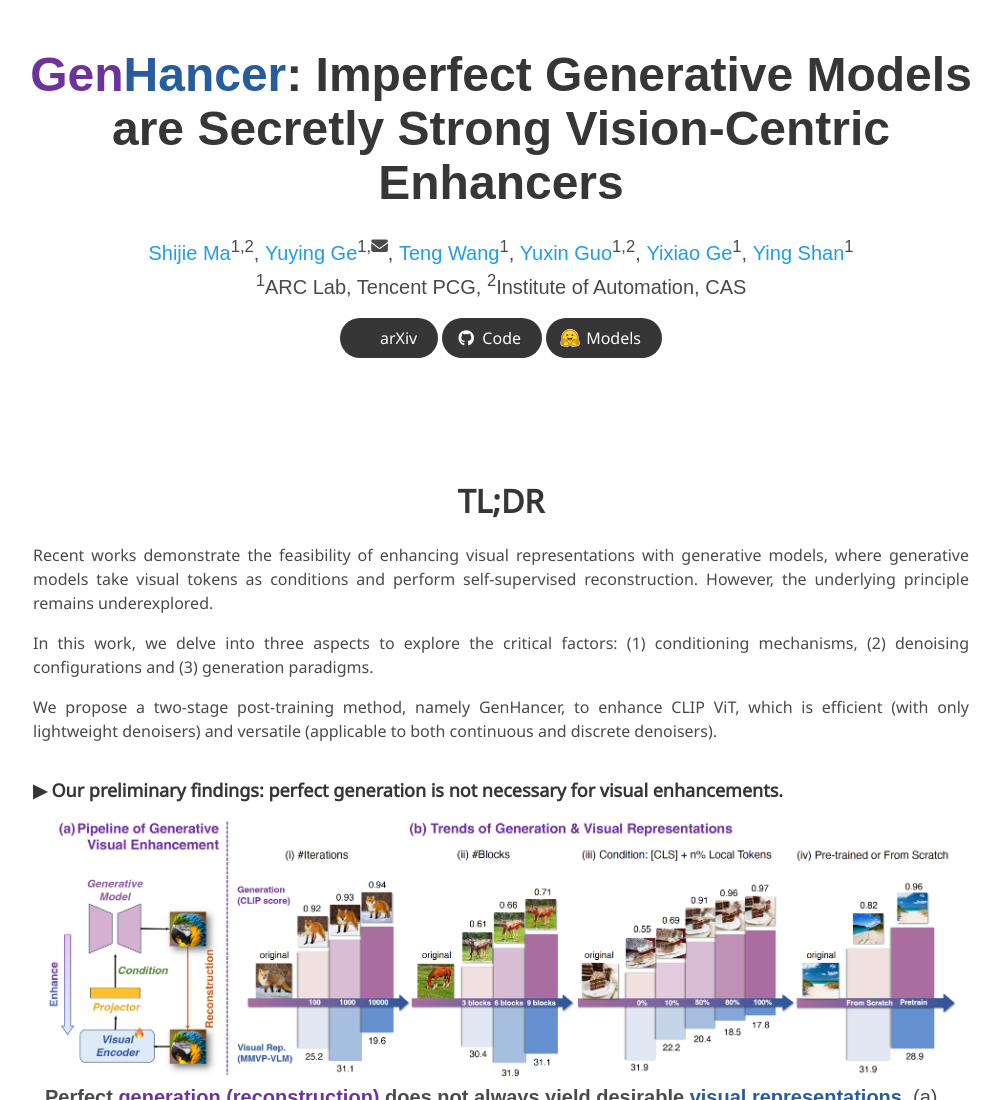
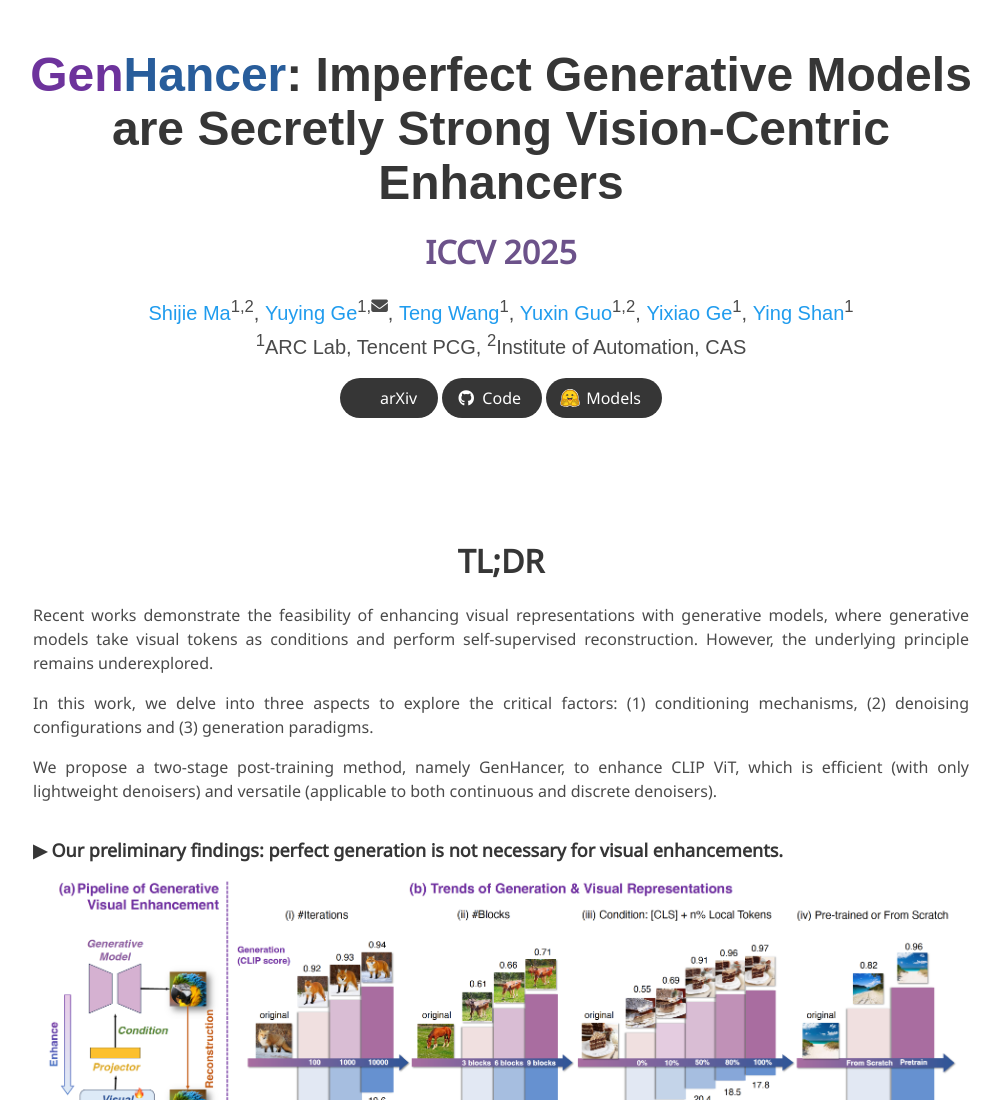
Before and after one commit to mashijie1028/mashijie1028.github.io, a plain HTML site: page GenHancer/index.html in a window 1280 px wide. Shown: the top 1100 px of the page, without its empty margins (139-1140 px from the left). Drawn offline with nearby package versions, Linux system fonts and the light colour scheme; some icons are missing; a web font is replaced by a local one.

Commit message:
Upload GenHacer project page

```diff
--- a/GenHancer/index.html
+++ b/GenHancer/index.html
@@ -49,6 +49,7 @@
       <div class="columns is-centered">
         <div class="column has-text-centered">
           <h1 class="title is-1 publication-title"><span style="color: #6D339C;">Gen</span><span style="color: #285D9B;">Hancer</span>: Imperfect Generative Models are Secretly Strong Vision-Centric Enhancers</h1>
+          <h2 class="title is-3"><span style="color: #6C528A;">ICCV 2025</span></h2>
           <div class="is-size-5 publication-authors">
             <span class="author-block">
               <a href="https://mashijie1028.github.io">Shijie Ma</a><sup>1,2</sup>,</span>
```
